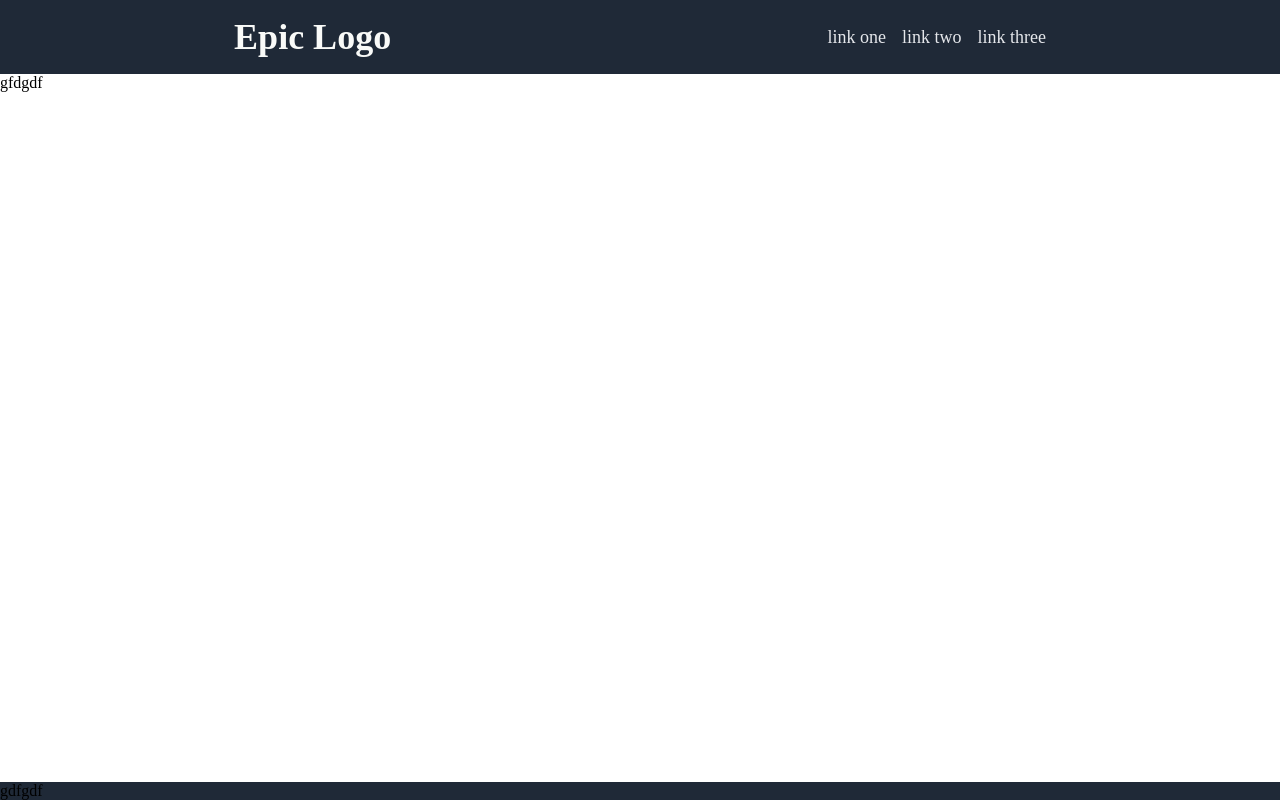
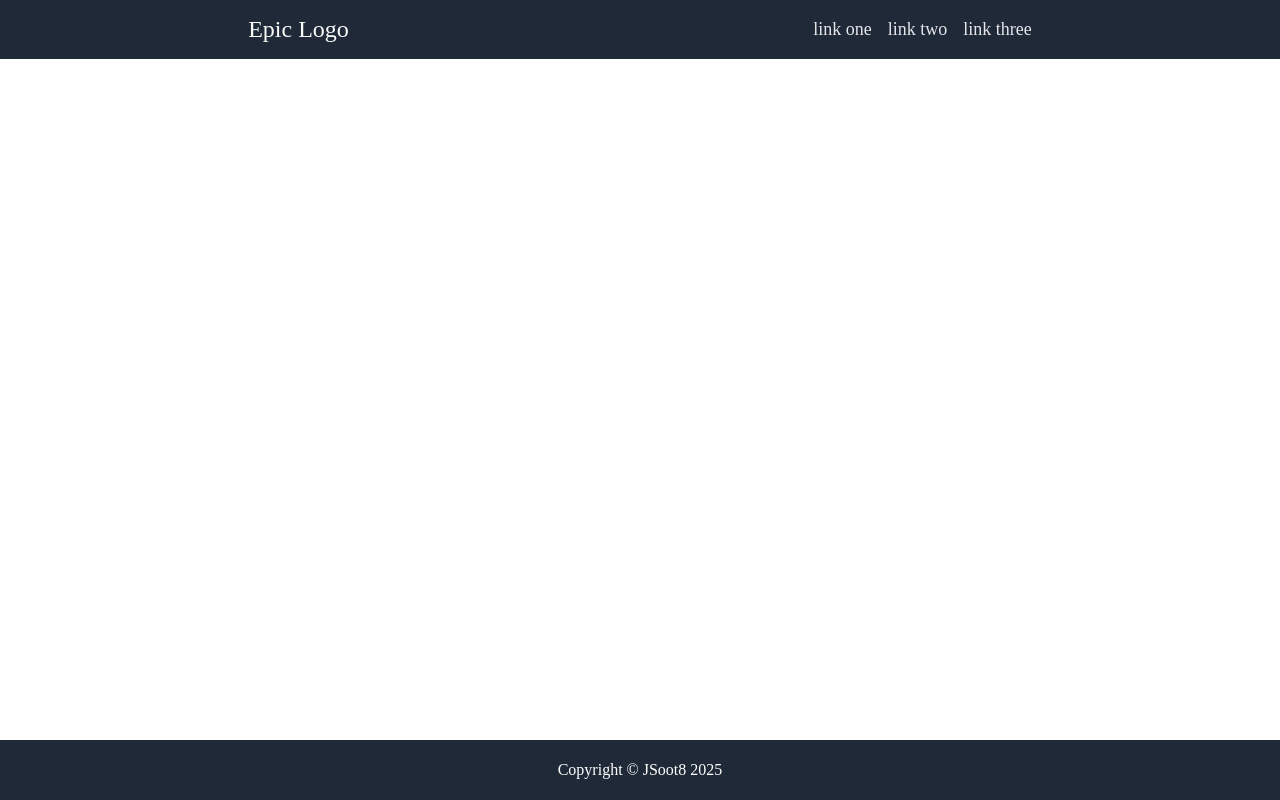
Before and after one commit to JSoot8/landing-Page, a plain HTML site: page index.html in a window 1280 px wide. Drawn offline with Linux system fonts and the light colour scheme.

Commit message:
Add the footer css and html

```diff
--- a/index.html
+++ b/index.html
@@ -17,10 +17,10 @@
             </ul>
         </div>
         <div class="content">
-            gfdgdf
+
         </div>
         <div class="footer">
-            gdfgdf
+            Copyright © JSoot8 2025
         </div>
     </body>
 </html>
--- a/styles.css
+++ b/styles.css
@@ -20,8 +20,7 @@ body {
 }
 
 .header > a {
-    font-size: 36px;
-    font-weight: 900;
+    font-size: 24px;
     color: #F9FAF8;
 }
 
@@ -39,4 +38,9 @@ body {
 
 .footer {
     background-color: #1F2937;
+    padding: 21px;
+    display: flex;
+    justify-content: center;
+    align-items: center;
+    color: white;
 }
```
